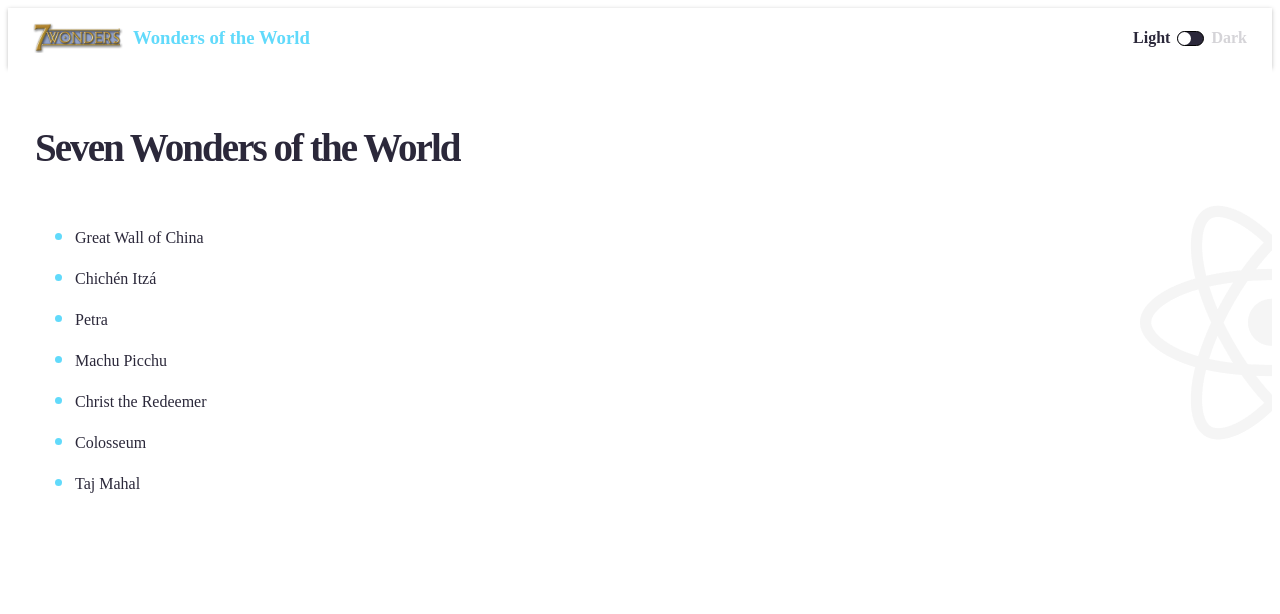
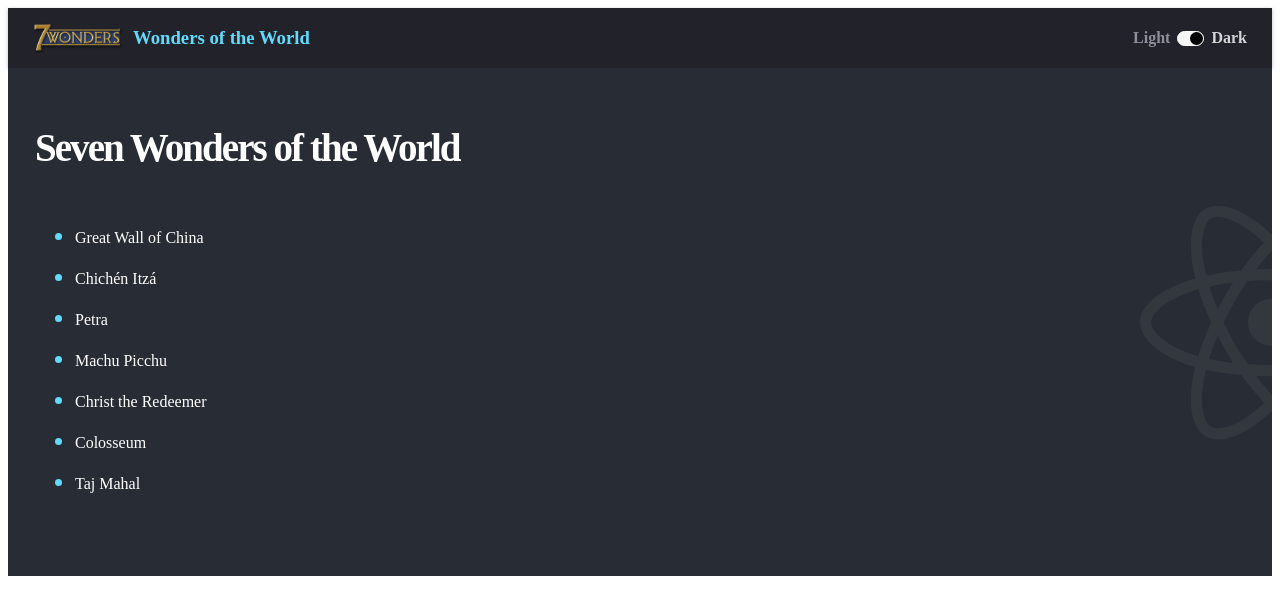
Before and after one commit to Fatima-hub333/myapp, a React (Create React App) app: page / in a window 1280 px wide. Shown: the top 614 px of the page. Built offline with nearby package versions, Linux system fonts and the light colour scheme; the HTML template or start-up script is replaced by a standard one.

Commit message:
Add Dark/Light modes to ReactFacts site

```diff
--- a/src/App.js
+++ b/src/App.js
@@ -4,10 +4,18 @@
 import './index.css'
 
 const App = () => {
+  const [darkMode, setDarkMode] = React.useState(true)
+
+  function toggleDarkMode() {
+    setDarkMode(prevMode => !prevMode)
+  }
   return (
     <div className="container">
-      <Navbar />
-      <Main />
+      <Navbar
+        darkMode={darkMode}
+        toggleDarkMode={toggleDarkMode}
+      />
+      <Main darkMode={darkMode}/>
     </div>
   )
 }
```
